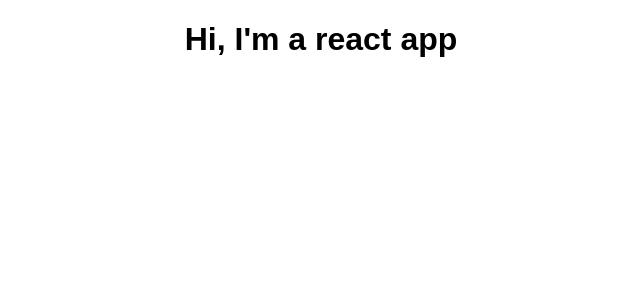
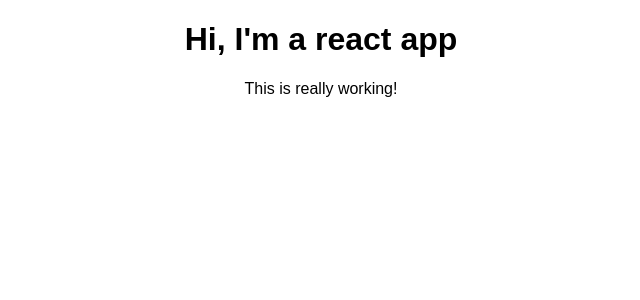
Before and after one commit to jiv-era/react-complete-guide, a React (Create React App) app: page / in a window 1280 px wide. Shown: the top 300 px of the page, without its empty margins (319-959 px from the left). Built offline with nearby package versions, Linux system fonts and the light colour scheme.

Commit message:
JSX overview

```diff
--- a/src/App.js
+++ b/src/App.js
@@ -6,8 +6,10 @@ class App extends Component {
     return (
       <div className="App">
        <h1>Hi, I'm a react app</h1>
+       <p>This is really working!</p>
       </div>
     );
+    // return React.createElement('div', {className: 'App'}, React.createElement('h1', null,  'Does this work now?'));
   }
 }
 
```
Also changed, not shown: src/Person/Person.js (added).
